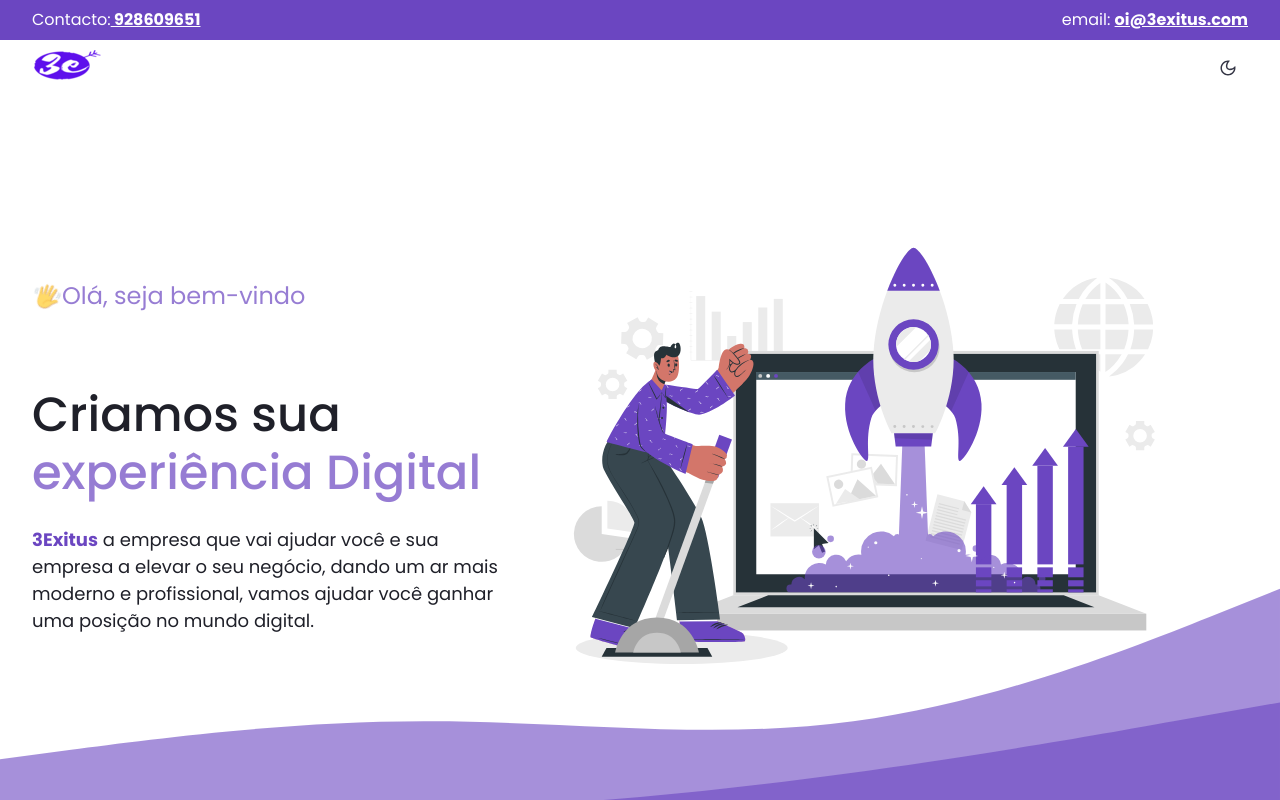
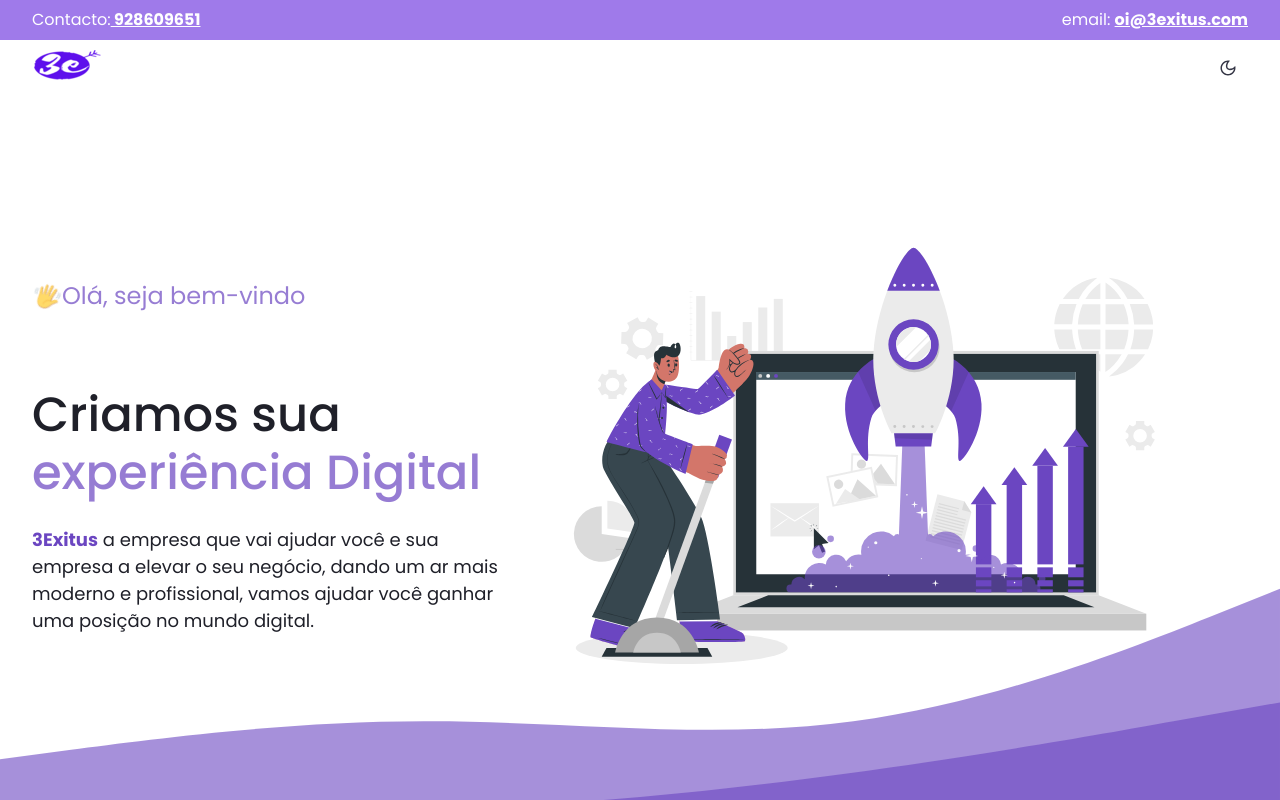
Before and after one commit to Edualicerces10/3exitusrepo, a Next.js app: page / in a window 1280 px wide. Shown: the top 800 px of the page. Built offline with nearby package versions, Linux system fonts and the light colour scheme.

Commit message:
change color

```diff
--- a/src/components/TopContacts/index.tsx
+++ b/src/components/TopContacts/index.tsx
@@ -13,7 +13,7 @@
           py="2"
           px={{ base: '3', md: '6', lg: '8' }}
           color="white"
-          bg="purple.600"
+          bg="purple.400"
         >
           <HStack spacing="3">
             {/* <Icon as={BellIcon} fontSize="2xl" h="10" /> */}
```
